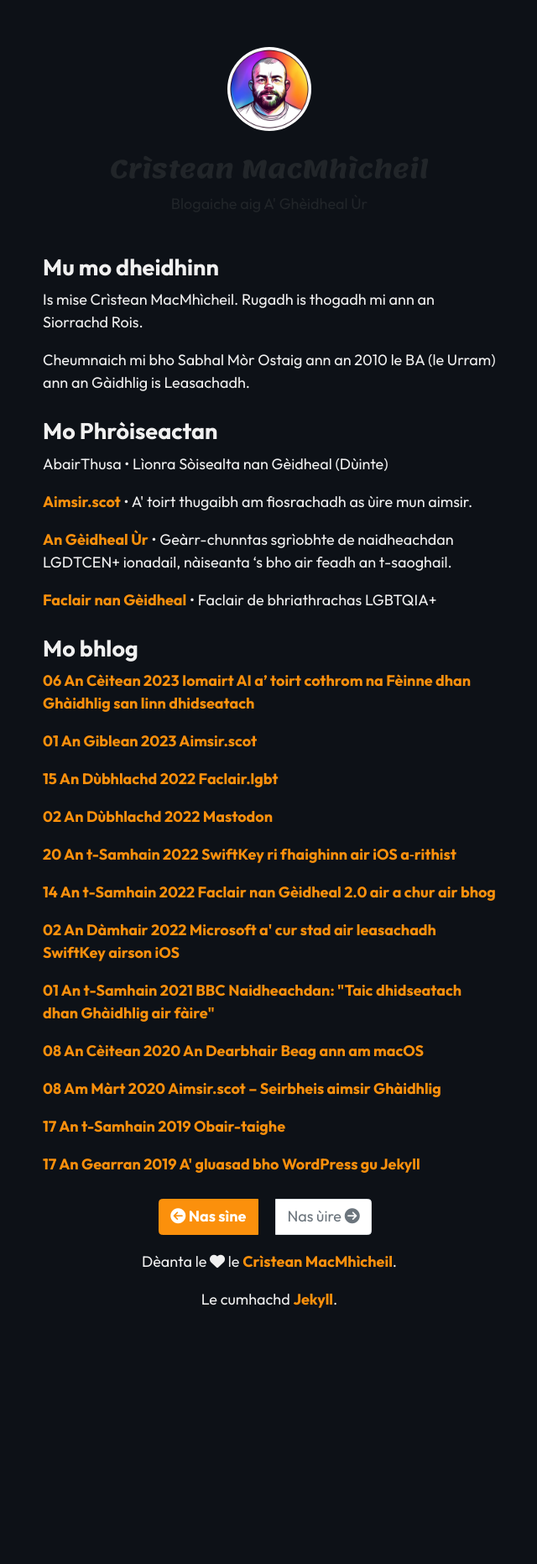
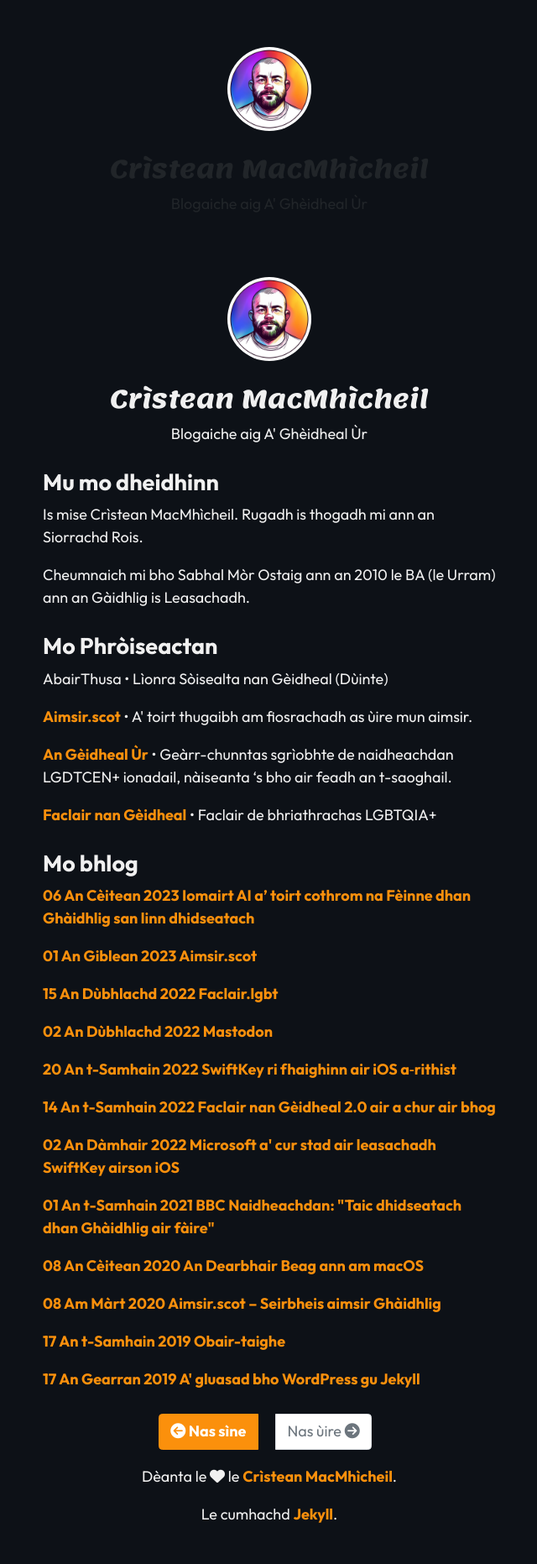
Before and after one commit to angeidheal/angeidheal.github.io, a Jekyll site: the page built from index.html, in a window 1280 px wide. Shown: the whole page at 84% size, without its empty margins (319-959 px from the left). Built offline with Jekyll 4.4.1, drawn with Linux system fonts in a browser that asks for light colours; nearby versions of some CDN libraries; the list of posts is cut into pages by our own code; before the commit the page ends 1607 px from its top, so only the background shows below that.

Commit message:
Update index.html

```diff
--- a/index.html
+++ b/index.html
@@ -2,7 +2,11 @@
 layout: page
 ---
 
-  <!--<img src="{{ site.url }}/images/angeidheal.jpg" style="display: block; margin-left: auto; margin-right: auto; border-radius: 50%" width="100" height="100">-->
+<img src="{{ site.url }}/images/angeidheal.jpg" style="display: block; margin-left: auto; margin-right: auto; margin-top: 56px; border-radius: 50%" width="100" height="100">
+
+<h1 style="text-align: center; font-family: Lemonada">Crìstean MacMhìcheil</h1>
+
+<p style="text-align: center">Blogaiche aig A' Ghèidheal Ùr</p>
 
 <h2>Mu mo dheidhinn</h2>
 
```
Lines whose indentation alone changed are shown as unchanged.
